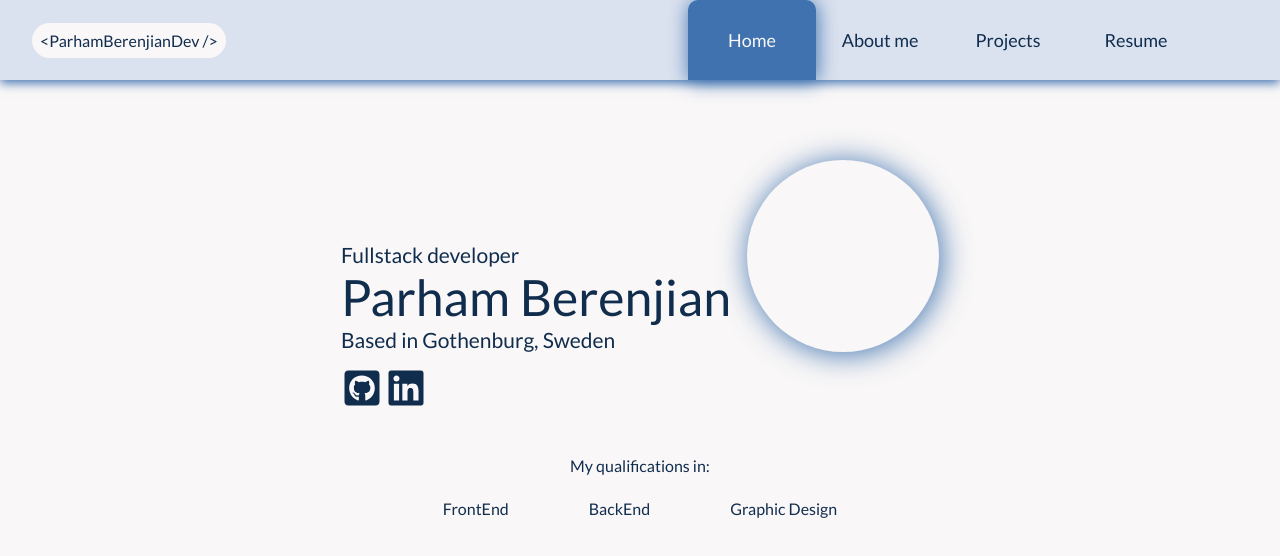
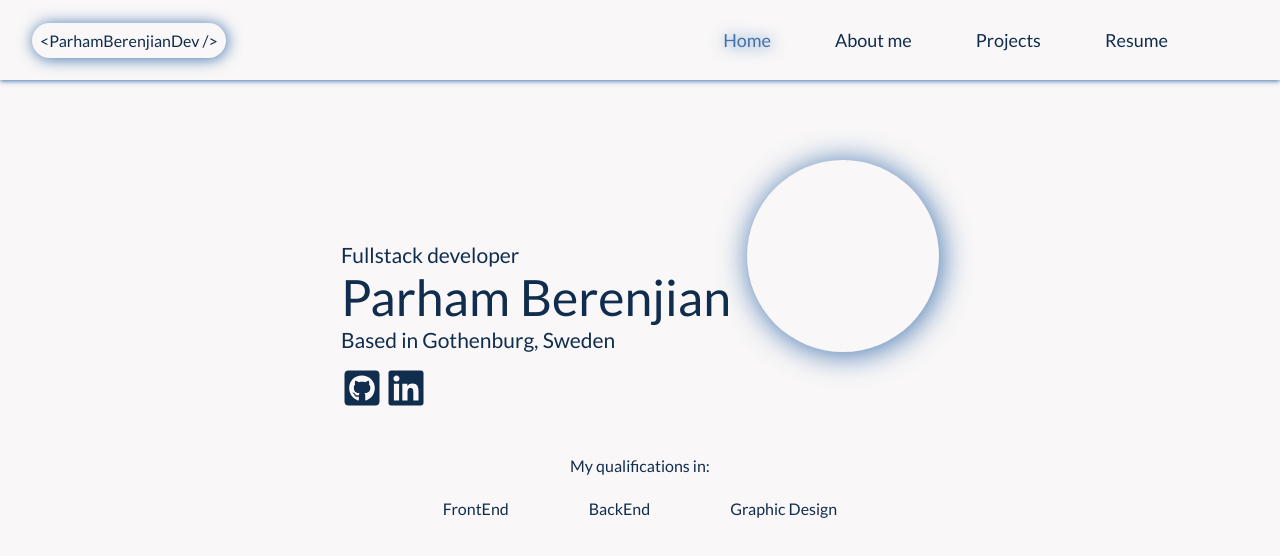
Before and after one commit to ParhamInBinary/MyPortfolio, a React (Vite) app: page / in a window 1280 px wide. Shown: the top 556 px of the page. Built offline with nearby package versions, Linux system fonts and the light colour scheme.

Commit message:
changed to simplistic navbar styling

```diff
--- a/src/styles/navbar.css
+++ b/src/styles/navbar.css
@@ -1,9 +1,8 @@
 @import url('https://fonts.googleapis.com/css2?family=Lato&family=Montserrat&family=Poppins&family=Roboto&display=swap');
 
 .navbar {
-    background-color: var(--secondary);
     height: 5rem;
-    box-shadow: 0 3px 10px var(--detail);
+    box-shadow: 0 1px 5px var(--detail);
     display: flex;
     justify-content: space-between;
     align-items: center;
@@ -12,6 +11,7 @@
 
 .badge {
     background-color: var(--primary);
+    box-shadow: 1px 1px 15px var(--detail);
     color: var(--text);
     padding: .5rem;
     border-radius: 55px;
@@ -29,14 +29,11 @@
     text-decoration: none;
     color: var(--text);
     font-size: large;
-    width: 8rem;
+    padding: 0 2rem;
     transition: 0.2s;
 }
 
 .navbar a.active {
-    background-color: var(--detail);
-    color: var(--primary);
-    border-top-left-radius: 10px;
-    border-top-right-radius: 10px;
-    box-shadow: 1px 1px 20px var(--detail);
+    text-shadow: 1px 1px 15px var(--detail);
+    color: var(--detail);
 }
```
